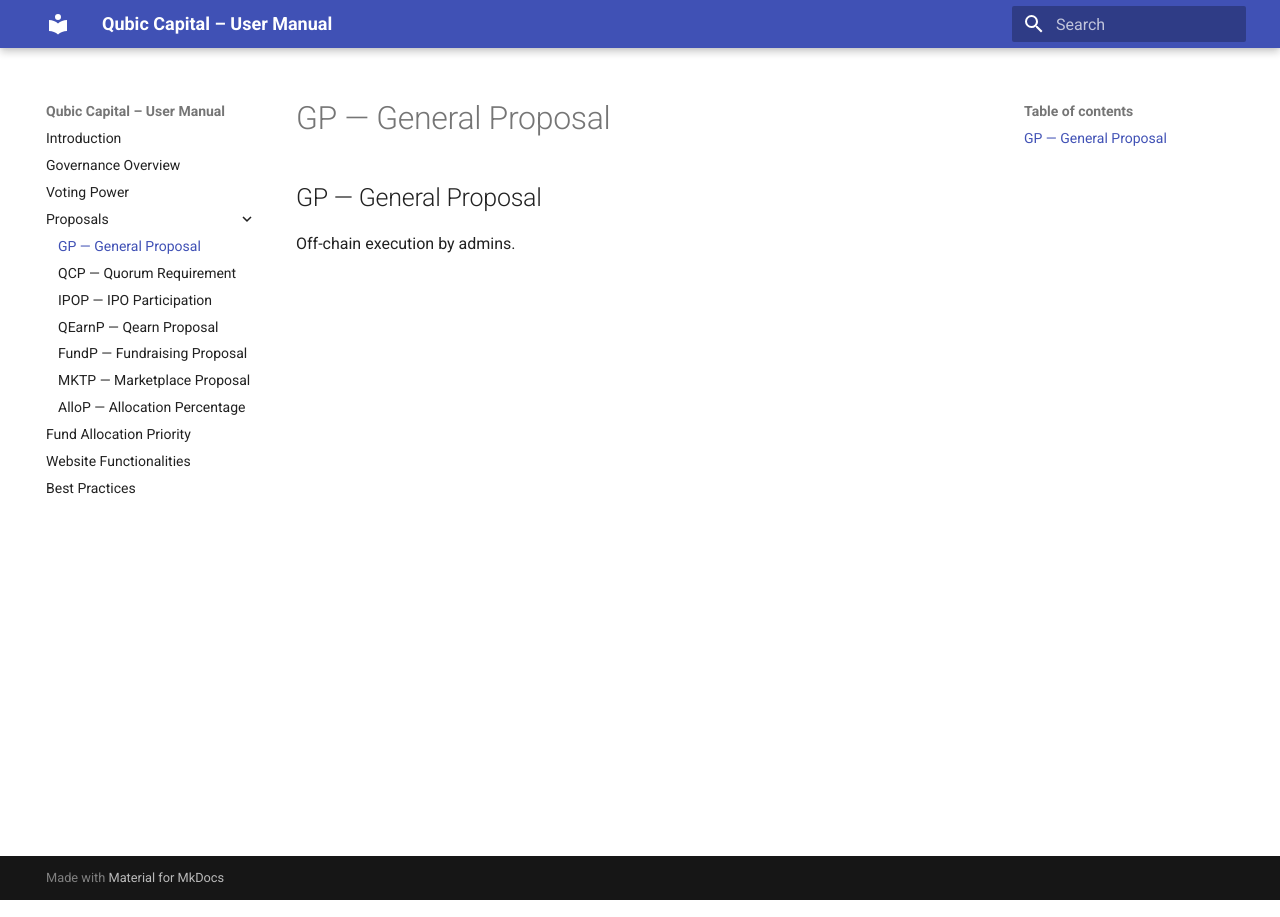
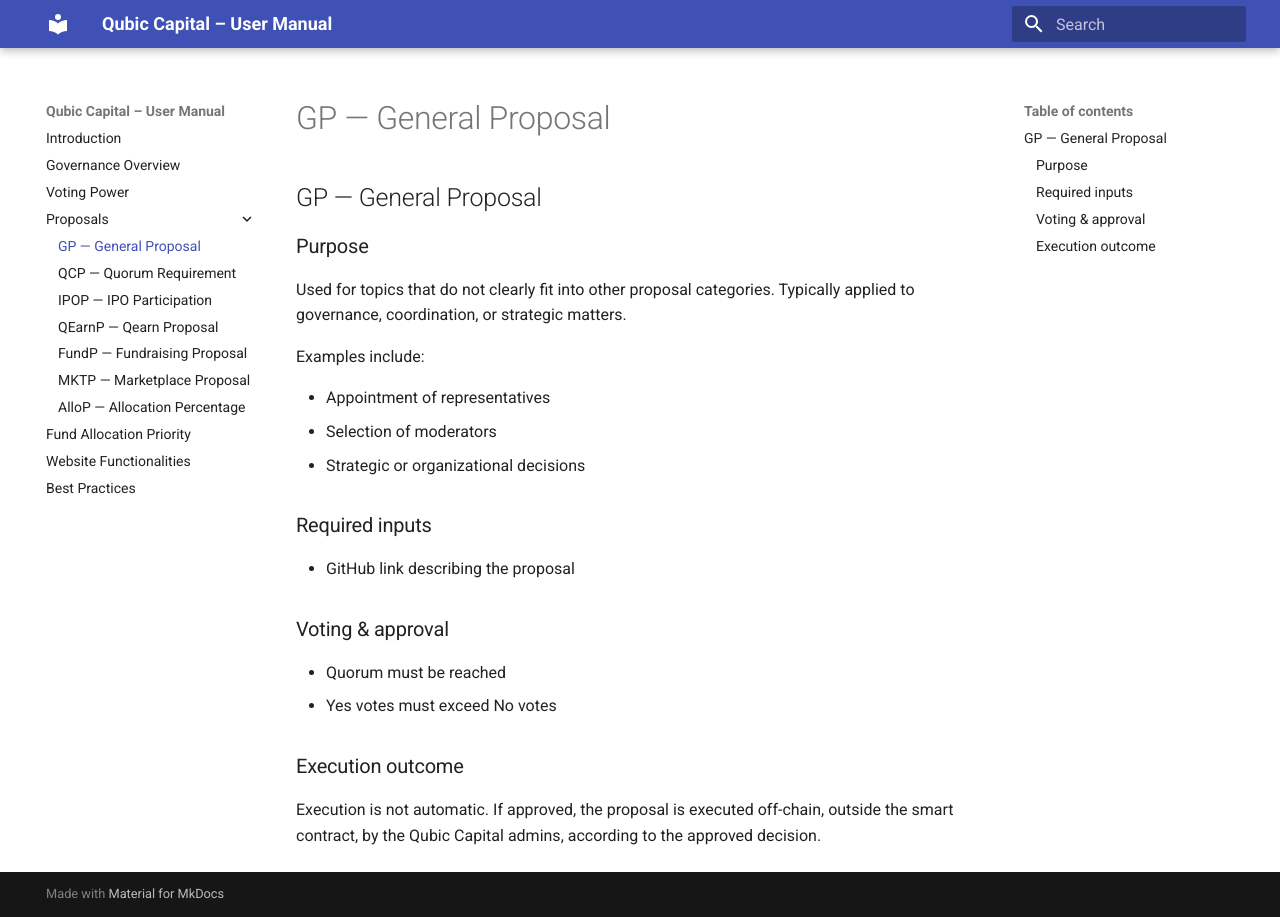
Before and after one commit to HermanToothrot10/qubic-capital-manual, an MkDocs documentation site: the page built from docs/proposals/gp.md, in a window 1280 px wide. Built offline with MkDocs 1.6.1 and Material for MkDocs 9.7.7, drawn with Linux system fonts in a browser that asks for light colours.

Commit message:
Update gp.md

```diff
--- a/docs/proposals/gp.md
+++ b/docs/proposals/gp.md
@@ -1,3 +1,22 @@
 ## GP — General Proposal
 
-Off-chain execution by admins.
+### Purpose
+Used for topics that do not clearly fit into other proposal categories. Typically applied to governance, coordination, or strategic matters.
+
+Examples include:
+
+- Appointment of representatives
+- Selection of moderators
+- Strategic or organizational decisions
+
+### Required inputs
+
+- GitHub link describing the proposal
+
+### Voting & approval
+
+- Quorum must be reached
+- Yes votes must exceed No votes
+
+### Execution outcome
+Execution is not automatic. If approved, the proposal is executed off-chain, outside the smart contract, by the Qubic Capital admins, according to the approved decision.
```
